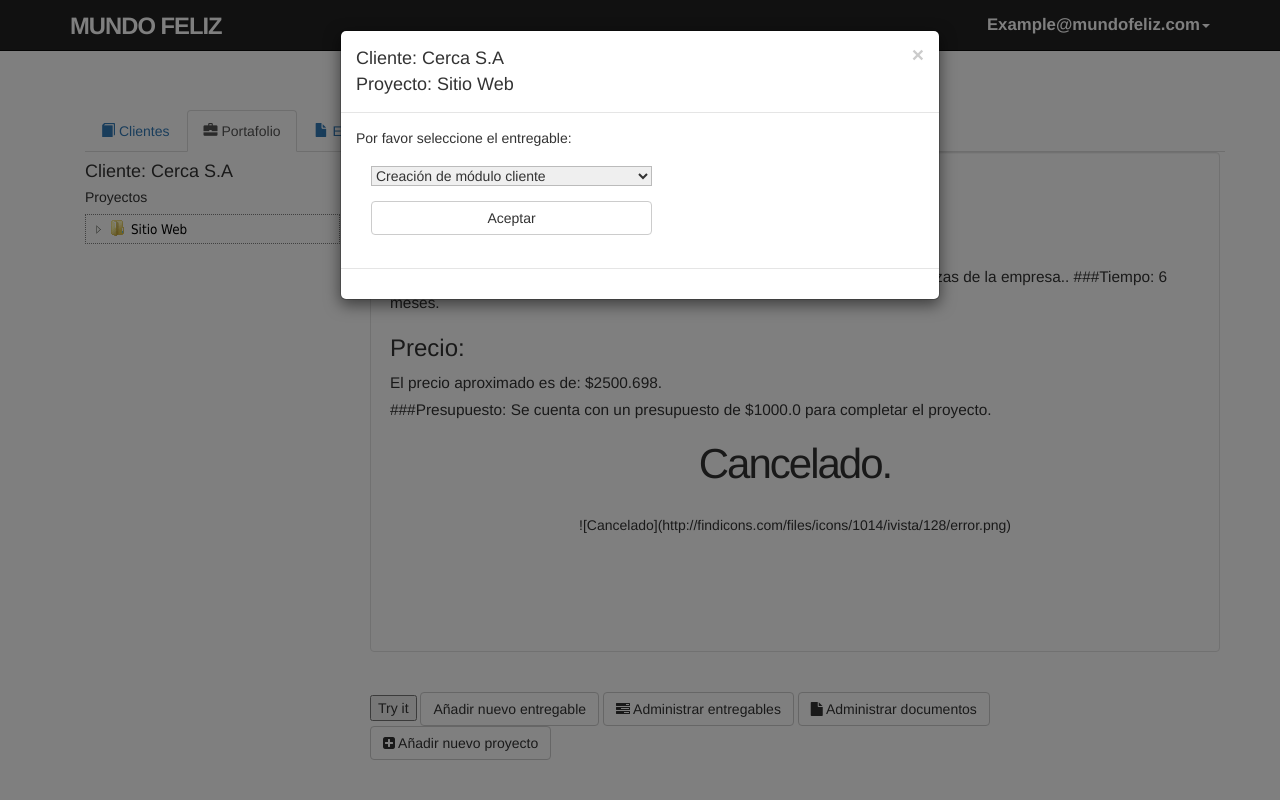
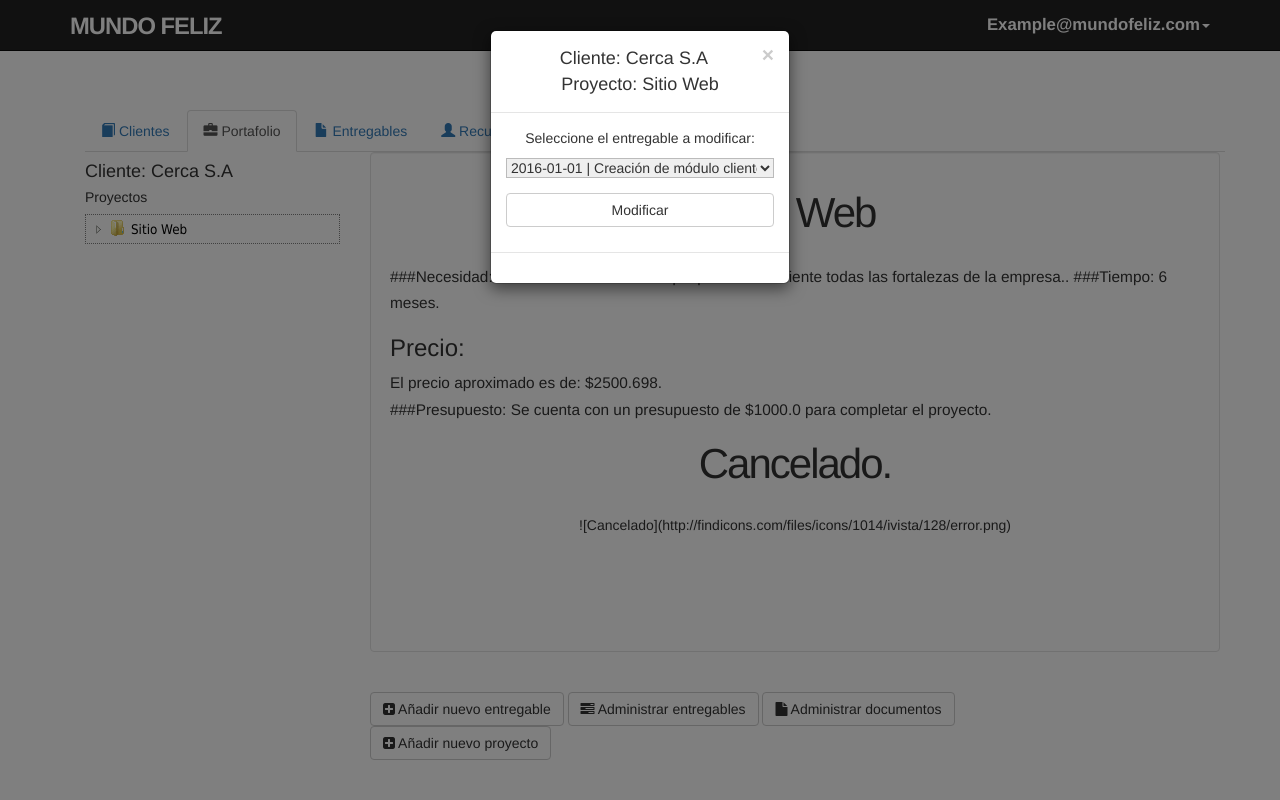
Before and after one commit to aivaco/Proyecto-Mundo-Feliz, a Rails app: the page made by app/models/entregable.rb in a window 1280 px wide, after a click on "Administrar entregables". Run offline with Rails 7, Linux system fonts and the light colour scheme; a user stored in the database is signed in; data comes from the database, SQL or seed files in the repository; data that the repository does not hold is empty; style sheets or scripts are compiled from the project's sources; parts of the project's set-up code (start-up, migrations or seed data) failed here and were passed over; some libraries are stand-ins or nearby versions.

Commit message:
Cambios estéticos

```diff
--- a/app/assets/stylesheets/documento.scss
+++ b/app/assets/stylesheets/documento.scss
@@ -1,3 +1,6 @@
 // Place all the styles related to the documento controller here.
 // They will automatically be included in application.css.
 // You can use Sass (SCSS) here: http://sass-lang.com/
+    *{
+    margin:0 auto 0 auto;
+    }
--- a/app/models/entregable.rb
+++ b/app/models/entregable.rb
@@ -8,4 +8,8 @@ class Entregable < ActiveRecord::Base
   validates :proyecto, :presence => true #Valida que se guarde en un Proyecto.
   validates :numero, uniqueness: { scope: :proyecto, message: "Un número por Proyecto" } #Valida que número sea atributo único para un Proyecto
   validates :numero, :fechaEnt, :descripcion, presence: true #Valida que esos atributos no sean nulos
+
+  def fechayDescripcion
+    "#{fechaEnt} | #{descripcion}"
+  end
 end
--- a/app/views/documento/show.html.erb
+++ b/app/views/documento/show.html.erb
@@ -73,32 +73,31 @@
    </span>
       <br>
    <!--Botones con las distintas acciones-->
-   <button onclick="myFunction()">Try it</button>
 
    <!--Empieza código para Editar entregables-->
    <% @hojas = Hoja.find(@documento.proyecto_id) %>
    <% @proyectos = Proyecto.where("hoja_id == :id", {id: @hojas.id}).first %>
    <% @entregables = Entregable.where("proyecto_id == :id", {id: @proyectos.id}).all %>
    <!--Botón de Editar entregables-->
-   <button type="button" class="btn btn-default btn" data-toggle="modal" data-target="#editarEntregablesNuevoEntregablemodal">Añadir nuevo entregable</button>
+   <button type="button" class="btn btn-default btn" data-toggle="modal" data-target="#editarEntregablesNuevoEntregablemodal"> <i class="fa fa-plus-square"></i> Añadir nuevo entregable</button>
    <button type="button" class="btn btn-default" data-toggle="modal" data-target="#editarEntregablesmodal"> <i class="fa fa-tasks"></i> Administrar entregables</button>
    <!-- Popup de editarEntregables -->
    <!-- Modal -->
    <div id="editarEntregablesmodal" class="modal fade" role="dialog">
-     <div class="modal-dialog">
+     <div class="modal-dialog modal-sm">
        <!-- Modal content-->
        <div class="modal-content">
-         <div class="modal-header">
+         <div class="modal-header" style="text-align: center">
            <button type="button" class="close" data-dismiss="modal">&times;</button>
            <h4 class="modal-title"> Cliente: <%= @cliente.nombreEmp %> <br> Proyecto: <%= @documento.titulo %> </h4>
          </div>
-         <div class="modal-body">
-           <head> Por favor seleccione el entregable: </head>
+         <div class="modal-body" style="text-align: center">
+           <head> Seleccione el entregable a modificar: </head>
            <p>
              <div class="input-group">
-             <%= form_for(:seleccionarEntregable, url: entregableSeleccionado_path, html: {class: 'navbar-form navbar-right'} ) do |f| %>
-             <%= f.collection_select(:id, Entregable.where("proyecto_id == :id", {id: @proyectos.id}).all, :id, :descripcion) %>
-             <%= f.submit "Aceptar", class: "btn btn-default" %>
+             <%= form_for(:seleccionarEntregable, url: entregableSeleccionado_path ) do |f| %>
+             <%= f.collection_select(:id, Entregable.where("proyecto_id == :id", {id: @proyectos.id}).all, :id, :fechayDescripcion) %>
+             <%= f.submit "Modificar", class: "btn btn-default" %>
              <%end%>
              </div>
            </p>
@@ -114,10 +113,10 @@
    <!-- Popup de editarEntregableNuevoEntregable -->
    <!-- Modal -->
    <div id="editarEntregablesNuevoEntregablemodal" class="modal fade" role="dialog">
-     <div class="modal-dialog">
+     <div class="modal-dialog modal-sm">
 
        <!-- Modal content-->
-       <div class="modal-content">
+       <div class="modal-content" style="text-align: center">
          <div class="modal-header">
            <button type="button" class="close" data-dismiss="modal">&times;</button>
            <h4 class="modal-title">Cliente: <%= @cliente.nombreEmp %> <br> Proyecto: <%= @documento.titulo %> </br> Añadir nuevo entregable</h4>
@@ -126,15 +125,15 @@
            <p>
             <div class="input-group">
                 <%= form_for(:agregarNuevoEntregable, url: nuevoEntregable_path, html: {class: 'navbar-form navbar-right'} ) do |f| %>
-                    <p> Descripción </p>
+                    <p> Digite la descripción: </p>
                     <%= f.text_field :descripcion, placeholder: 'Descripción' %>
                     <%= f.hidden_field :id, :value => @proyectos.id %>
-                    <p> Fecha de Entrega: </p>
+                    <p> Seleccione la fecha de entrega: </p>
                     <%= date_select('range', 'start_date', :order => [:day, :month, :year])%>
                     <span class="input-group-btn">
                         <%= f.submit "Aceptar", class: "btn btn-default" %>
                     </span>
-            <%end%>
+                <%end%>
             </div>
            </p>
          </div>
```
